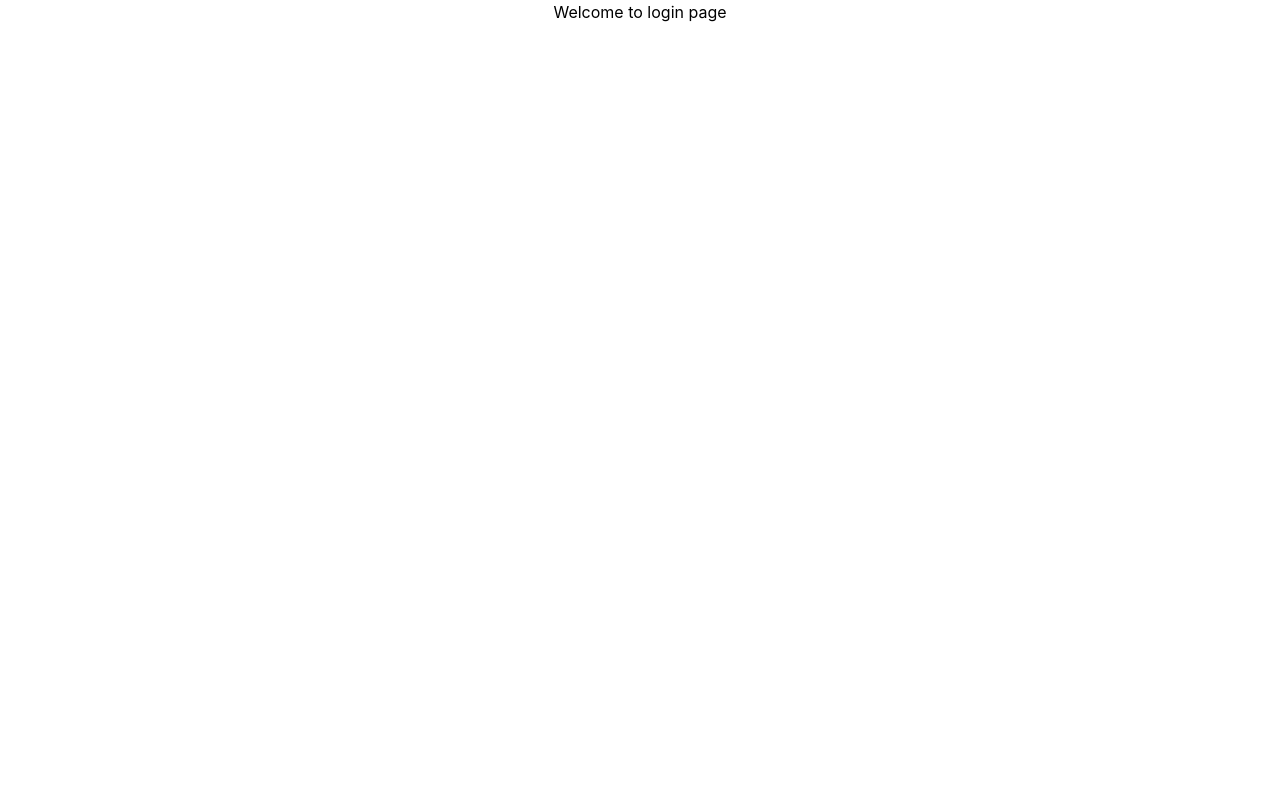
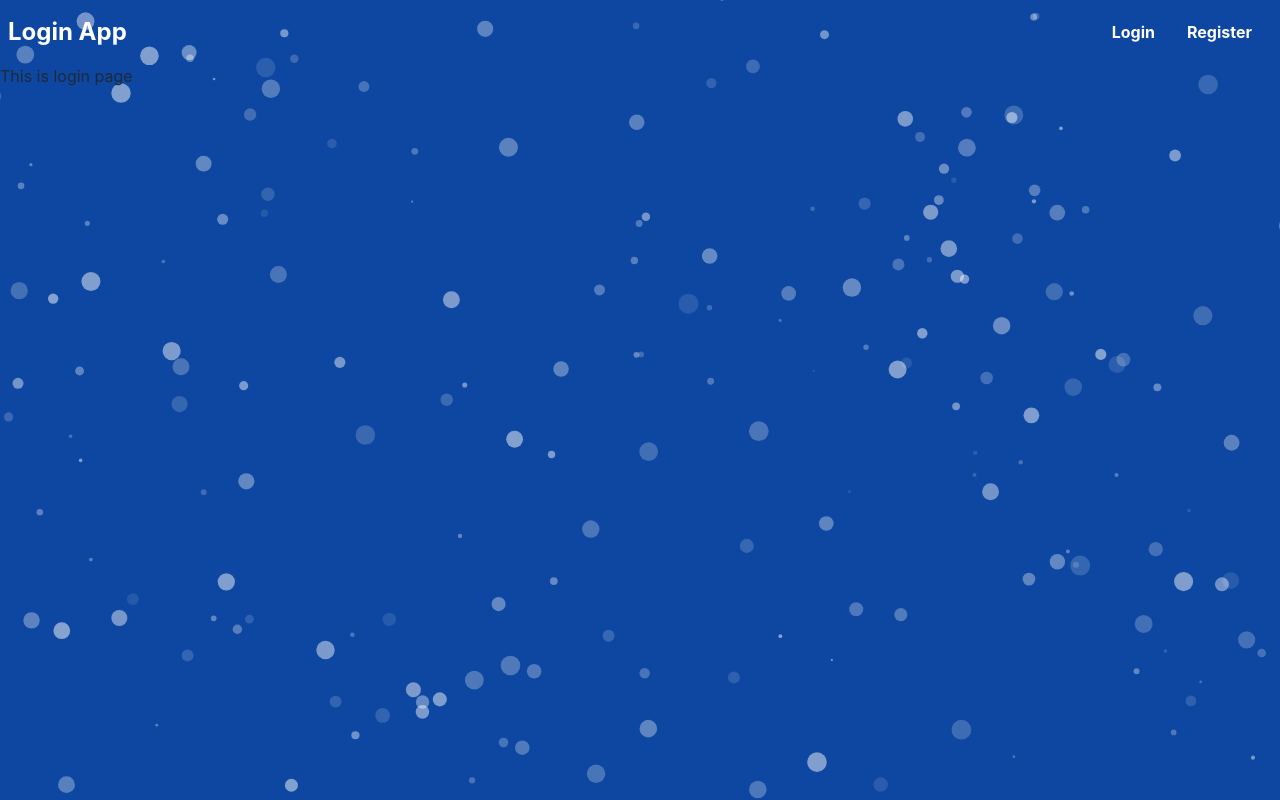
Before and after one commit to mohammad-sumon/Login-App, a React (Create React App) app: page / in a window 1280 px wide. Built offline with nearby package versions, Linux system fonts and the light colour scheme.

Commit message:
particle animation added and navbar added

```diff
--- a/package.json
+++ b/package.json
@@ -6,9 +6,13 @@
     "@testing-library/jest-dom": "^5.16.5",
     "@testing-library/react": "^13.4.0",
     "@testing-library/user-event": "^13.5.0",
+    "daisyui": "^2.47.0",
     "react": "^18.2.0",
     "react-dom": "^18.2.0",
+    "react-router-dom": "^6.7.0",
     "react-scripts": "5.0.1",
+    "react-tsparticles": "^2.8.0",
+    "tsparticles": "^2.8.0",
     "web-vitals": "^2.1.4"
   },
   "scripts": {
--- a/src/App.js
+++ b/src/App.js
@@ -1,9 +1,14 @@
+import { RouterProvider } from 'react-router-dom';
 import './App.css';
+import Particle from './components/Particle';
+import { router } from './Routes/Routes';
 
 function App() {
   return (
-    <div className="App">
-      <h1>Welcome to login page</h1>
+    <div className="max-w-[1440px] mx-auto">
+      <RouterProvider router={router}>
+        <Particle />
+      </RouterProvider>
     </div>
   );
 }
--- /dev/null
+++ b/src/Routes/Routes.js
@@ -0,0 +1,16 @@
+import { createBrowserRouter } from "react-router-dom";
+import Home from "../components/Home/Home";
+import Main from "../layout/Main";
+
+export const router = createBrowserRouter([
+    {
+      path: "/",
+      element: <Main></Main>,
+      children: [
+        {
+          path: "/",
+          element: <Home></Home>,
+        },
+      ],
+    },
+  ]);
--- /dev/null
+++ b/src/components/Header/Header.js
@@ -0,0 +1,57 @@
+import React from "react";
+import { Link } from "react-router-dom";
+
+const Header = () => {
+  return (
+    <div>
+      <div className="navbar bg-tranparent">
+        <div className="navbar-start">
+          <div className="dropdown">
+            <label tabIndex={0} className="btn btn-ghost lg:hidden">
+              <svg
+                xmlns="http://www.w3.org/2000/svg"
+                className="h-5 w-5"
+                fill="none"
+                viewBox="0 0 24 24"
+                stroke="currentColor"
+              >
+                <path
+                  strokeLinecap="round"
+                  strokeLinejoin="round"
+                  strokeWidth="2"
+                  d="M4 6h16M4 12h8m-8 6h16"
+                />
+              </svg>
+            </label>
+            <ul
+              tabIndex={0}
+              className="menu menu-compact dropdown-content mt-3 p-2 shadow bg-base-100 rounded-box w-52"
+            >
+              <li>
+                <Link>Login</Link>
+              </li>
+              <li>
+                <Link>Register</Link>
+              </li>
+            </ul>
+          </div>
+          <Link to="/" className="text-2xl text-white font-bold">
+            Login App
+          </Link>
+        </div>
+        <div className="navbar-end hidden lg:flex">
+          <ul className="menu menu-horizontal px-1">
+            <li>
+              <Link  className="text-white font-bold ">Login</Link>
+            </li>
+            <li>
+              <Link  className="text-white font-bold ">Register</Link>
+            </li>
+          </ul>
+        </div>
+      </div>
+    </div>
+  );
+};
+
+export default Header;
--- /dev/null
+++ b/src/components/Home/Home.js
@@ -0,0 +1,12 @@
+import React from 'react';
+import Login from '../Login/Login';
+
+const Home = () => {
+    return (
+        <div>
+            <Login></Login>
+        </div>
+    );
+};
+
+export default Home;
--- /dev/null
+++ b/src/components/Login/Login.js
@@ -0,0 +1,11 @@
+import React from 'react';
+
+const Login = () => {
+    return (
+        <div>
+            <h3>This is login page</h3>
+        </div>
+    );
+};
+
+export default Login;
--- /dev/null
+++ b/src/components/Particle.js
@@ -0,0 +1,135 @@
+
+import { loadFull } from "tsparticles";
+
+import React, { useCallback } from "react";
+import Particles from "react-tsparticles";
+
+const Particle = () => {
+  const particlesInit = useCallback(async (engine) => {
+    console.log(engine);
+    // you can initiate the tsParticles instance (engine) here, adding custom shapes or presets
+    // this loads the tsparticles package bundle, it's the easiest method for getting everything ready
+    // starting from v2 you can add only the features you need reducing the bundle size
+    await loadFull(engine);
+  }, []);
+
+  const particlesLoaded = useCallback(async (container) => {
+    await console.log(container);
+  }, []);
+  return (
+    <Particles
+    id="tsparticles"
+    init={particlesInit}
+    loaded={particlesLoaded}
+    options={
+        {
+            "fullScreen": {
+                "enable": true,
+                "zIndex": -1
+            },
+            "particles": {
+                "number": {
+                    "value": 400,
+                    "density": {
+                        "enable": true
+                    }
+                },
+                "color": {
+                    "value": "#fff"
+                },
+                "shape": {
+                    "type": "circle"
+                },
+                "opacity": {
+                    "value": 0.5,
+                    "random": true,
+                    "anim": {
+                        "enable": false,
+                        "speed": 1,
+                        "opacity_min": 0.1,
+                        "sync": false
+                    }
+                },
+                "size": {
+                    "value": 10,
+                    "random": true,
+                    "anim": {
+                        "enable": false,
+                        "speed": 40,
+                        "size_min": 0.1,
+                        "sync": false
+                    }
+                },
+                "line_linked": {
+                    "enable": false,
+                    "distance": 500,
+                    "color": "#ffffff",
+                    "opacity": 0.4,
+                    "width": 2
+                },
+                "move": {
+                    "enable": true,
+                    "speed": 2,
+                    "direction": "top",
+                    "random": false,
+                    "straight": false,
+                    "out_mode": "out",
+                    "attract": {
+                        "enable": false,
+                        "rotateX": 600,
+                        "rotateY": 1200
+                    }
+                }
+            },
+            "interactivity": {
+                "events": {
+                    "onhover": {
+                        "enable": true,
+                        "mode": "bubble"
+                    },
+                    "onclick": {
+                        "enable": true,
+                        "mode": "repulse"
+                    },
+                    "resize": true
+                },
+                "modes": {
+                    "grab": {
+                        "distance": 400,
+                        "line_linked": {
+                            "opacity": 0.5
+                        }
+                    },
+                    "bubble": {
+                        "distance": 400,
+                        "size": 4,
+                        "duration": 0.3,
+                        "opacity": 1,
+                        "speed": 3
+                    },
+                    "repulse": {
+                        "distance": 200
+                    },
+                    "push": {
+                        "particles_nb": 4
+                    },
+                    "remove": {
+                        "particles_nb": 2
+                    }
+                }
+            },
+            "retina_detect": true,
+            "background": {
+                "color": "#0d47a1",
+                "image": "",
+                "position": "50% 50%",
+                "repeat": "no-repeat",
+                "size": "cover"
+            }
+        }
+    }
+    />
+  );
+};
+
+export default Particle;
--- /dev/null
+++ b/src/layout/Main.js
@@ -0,0 +1,16 @@
+import React from 'react';
+import { Outlet } from 'react-router-dom';
+import Header from '../components/Header/Header';
+import Particle from '../components/Particle';
+
+const Main = () => {
+    return (
+        <div>
+            <Header></Header>
+            <Outlet></Outlet>
+            <Particle/>
+        </div>
+    );
+};
+
+export default Main;
--- a/tailwind.config.js
+++ b/tailwind.config.js
@@ -4,5 +4,5 @@ module.exports = {
   theme: {
     extend: {},
   },
-  plugins: [],
+  plugins: [require("daisyui")],
 }
```
Also changed, not shown: 1 other file (tests, documents, lock files or other folders).
